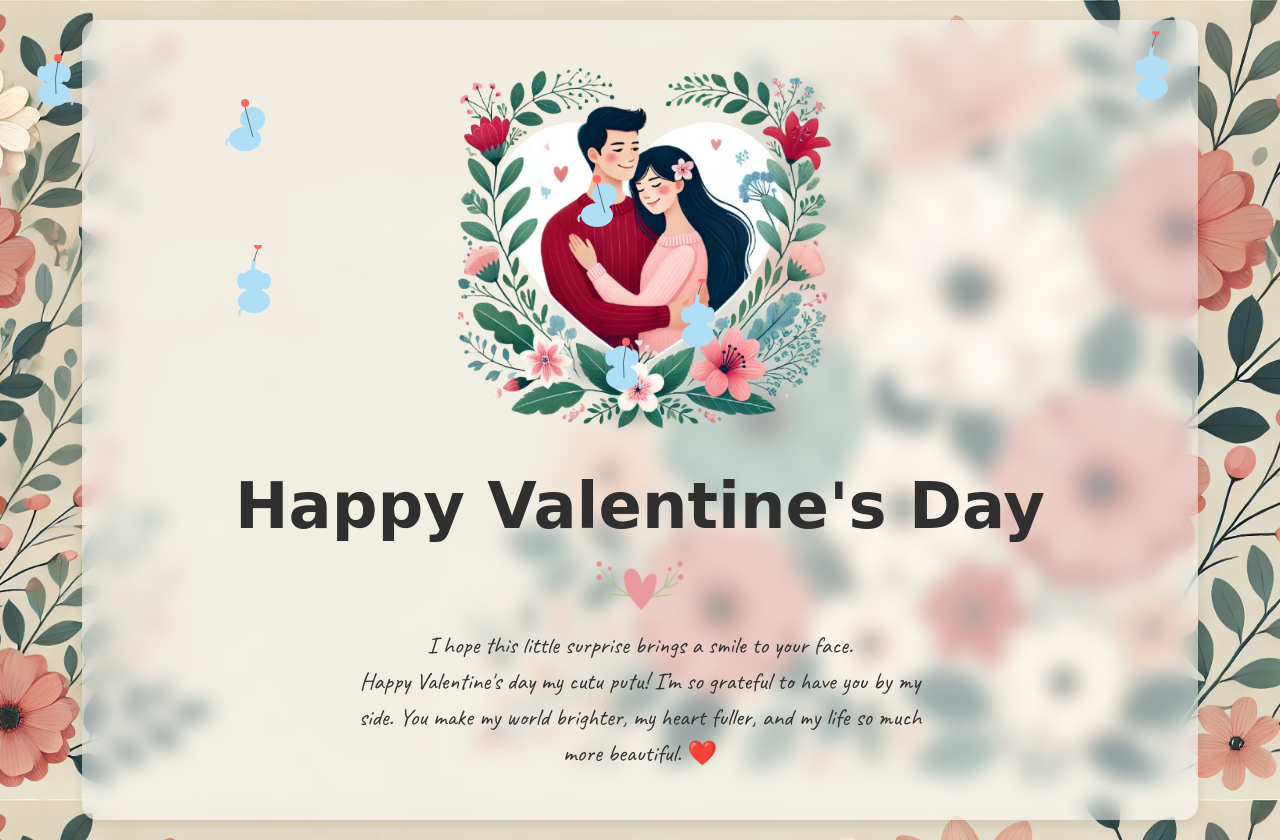
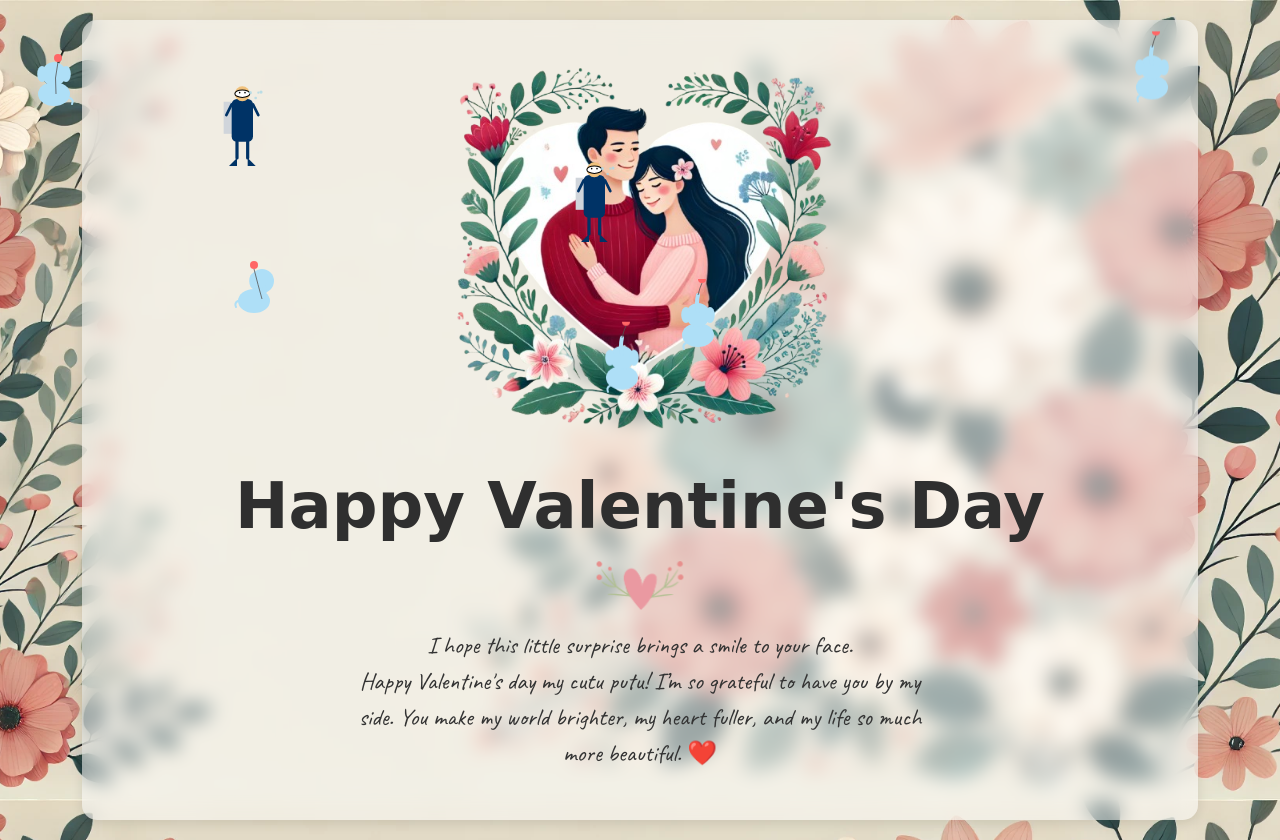
Before and after one commit to ayush0471/ayush0471, a plain HTML site: page index.html in a window 1280 px wide. Drawn offline with Linux system fonts and the light colour scheme; a web font is replaced by a local one.

Commit message:
Update index.html

```diff
--- a/index.html
+++ b/index.html
@@ -139,12 +139,12 @@
   <!-- Floating Elephants -->
   <div id="floating-container">
     <img class="floating-elephant" src="elephant.svg" alt="Floating Elephant">
-    <img class="floating-elephant" src="elephant.svg" alt="Floating Elephant">
     <img class="floating-elephant" src="elephant_1.svg" alt="Floating Elephant">
     <img class="floating-elephant" src="elephant_1.svg" alt="Floating Elephant">
     <img class="floating-elephant" src="elephant_1.svg" alt="Floating Elephant">
     <img class="floating-elephant" src="elephant_2.svg" alt="Floating Elephant">
-    <img class="floating-elephant" src="elephant_2.svg" alt="Floating Elephant">
+    <img class="floating-elephant" src="diver.svg" alt="Floating Elephant">
+    <img class="floating-elephant" src="diver.svg" alt="Floating Elephant">
   </div>
 
   <!-- JavaScript for small random repositioning -->
```
